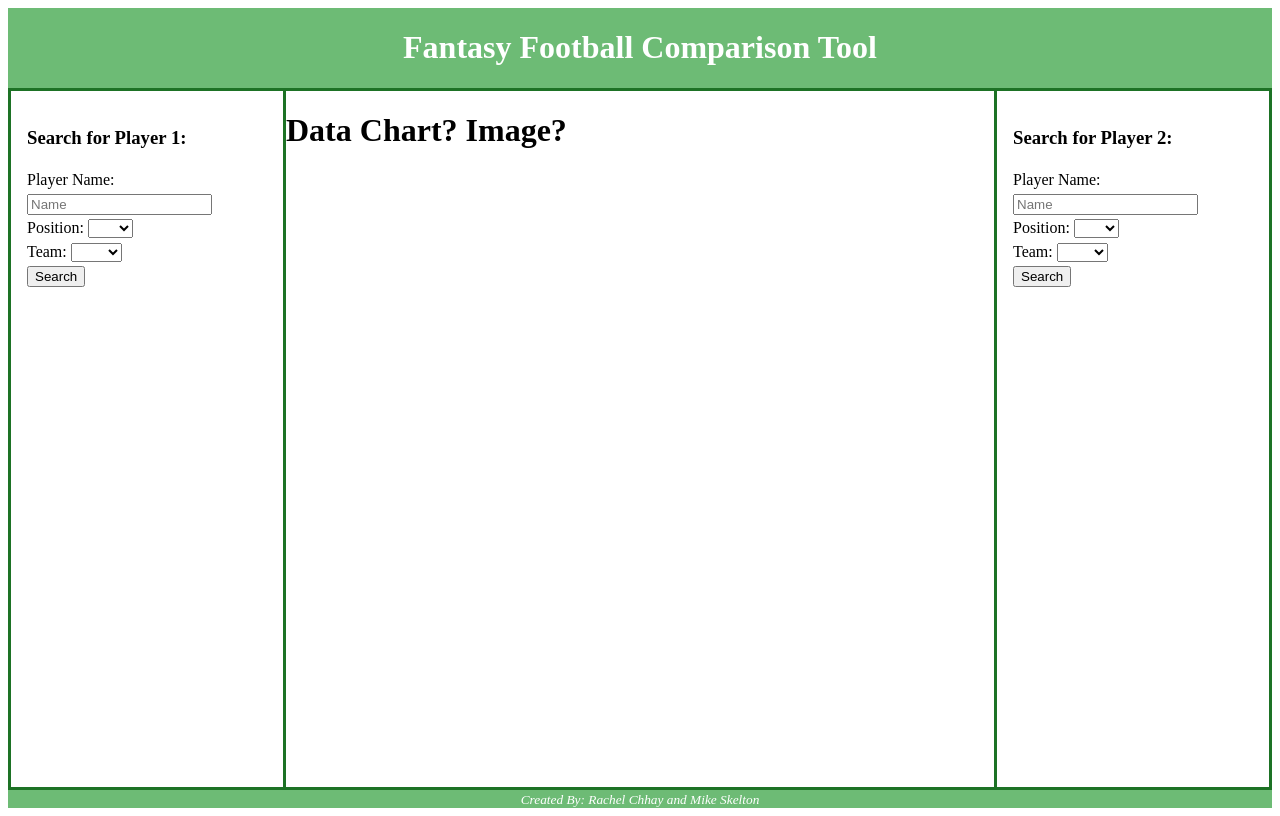
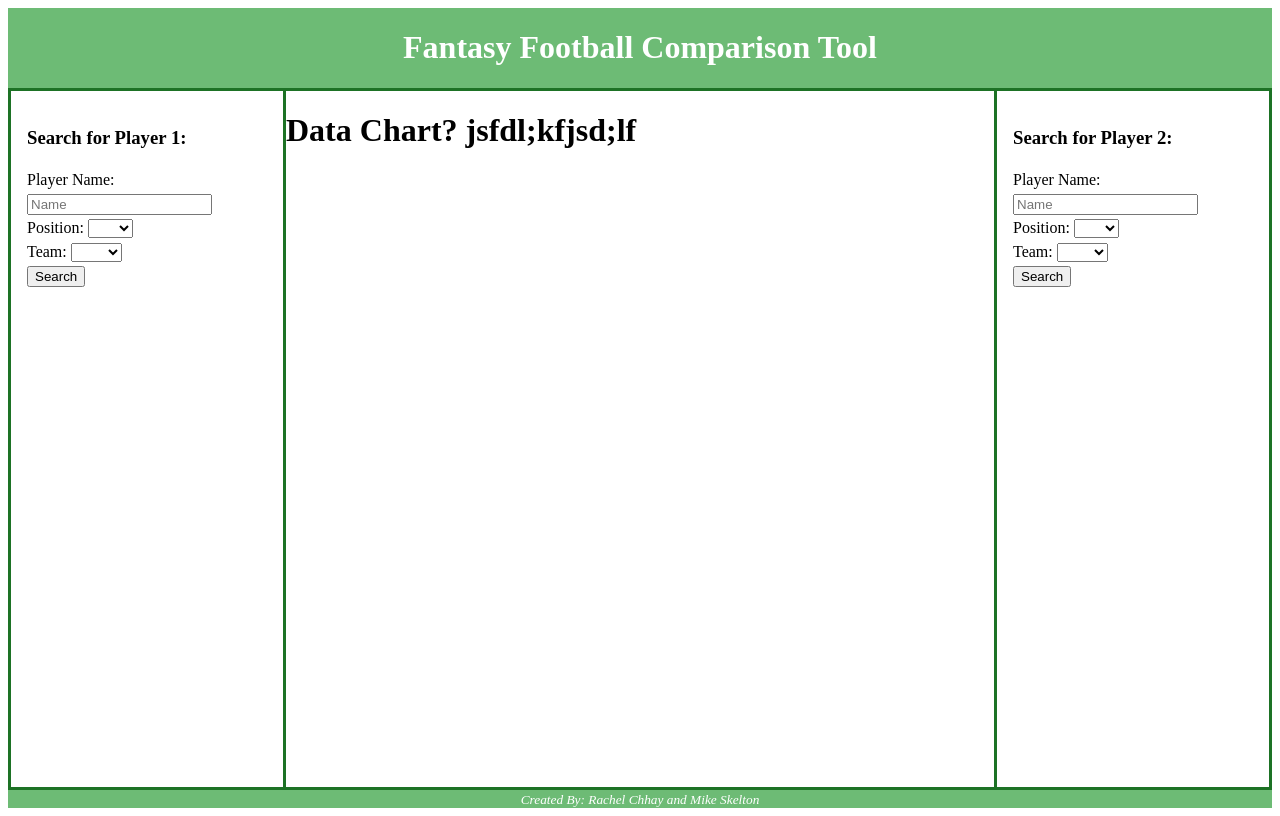
Before and after one commit to rachelchhay/fantasy_football_app_frontend, a website: page public/index.html in a window 1280 px wide. Drawn offline with nearby package versions, Linux system fonts and the light colour scheme.

Commit message:
Changed h1 in index

```diff
--- a/public/index.html
+++ b/public/index.html
@@ -16,7 +16,7 @@
 
     <div class="HolyGrail-body">
       <main class="HolyGrail-content">
-        <h1>Data Chart? Image?</h1>
+        <h1>Data Chart? jsfdl;kfjsd;lf</h1>
       </main>
 
       <!-- FORM 1 -->
```
